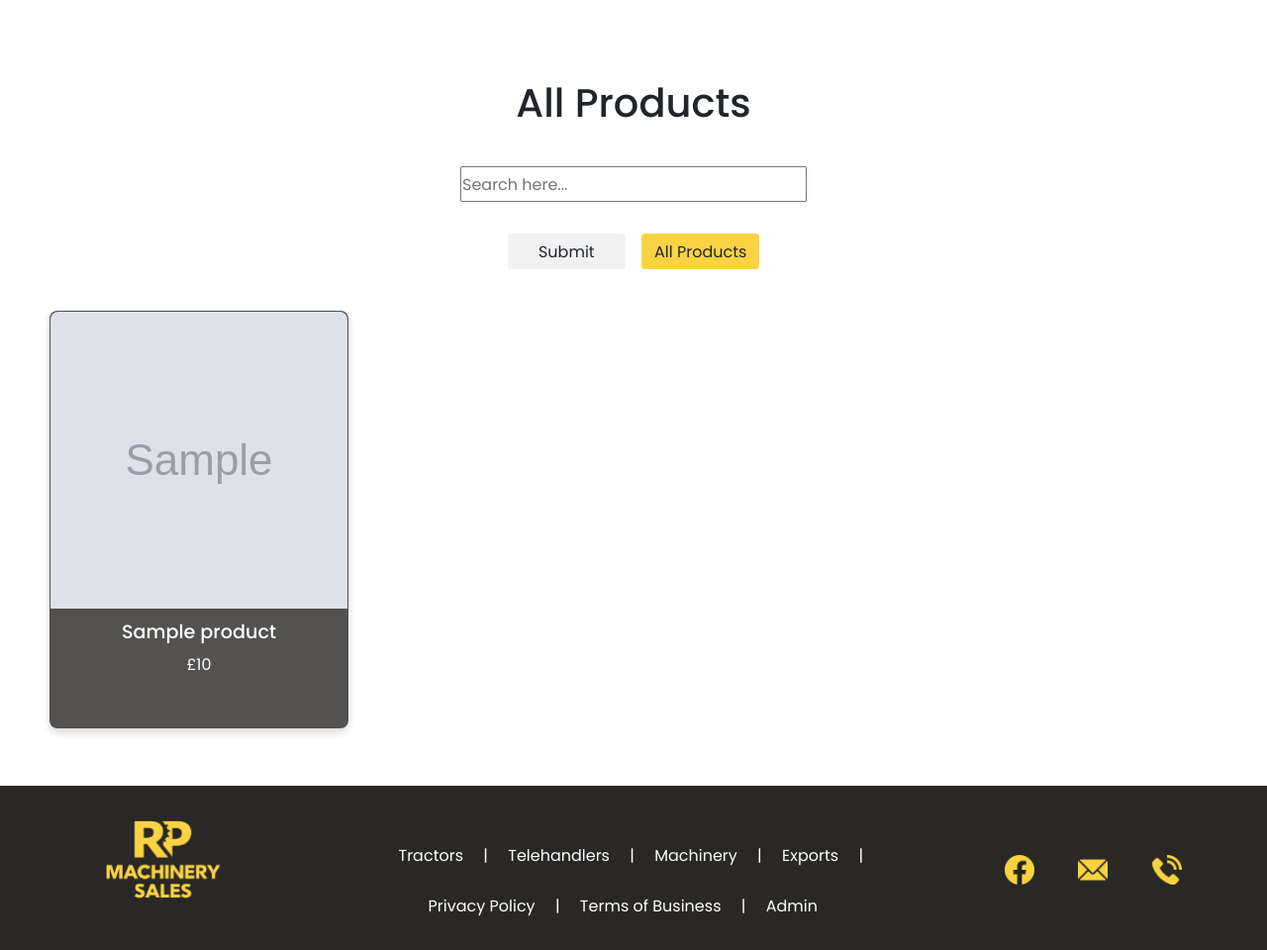
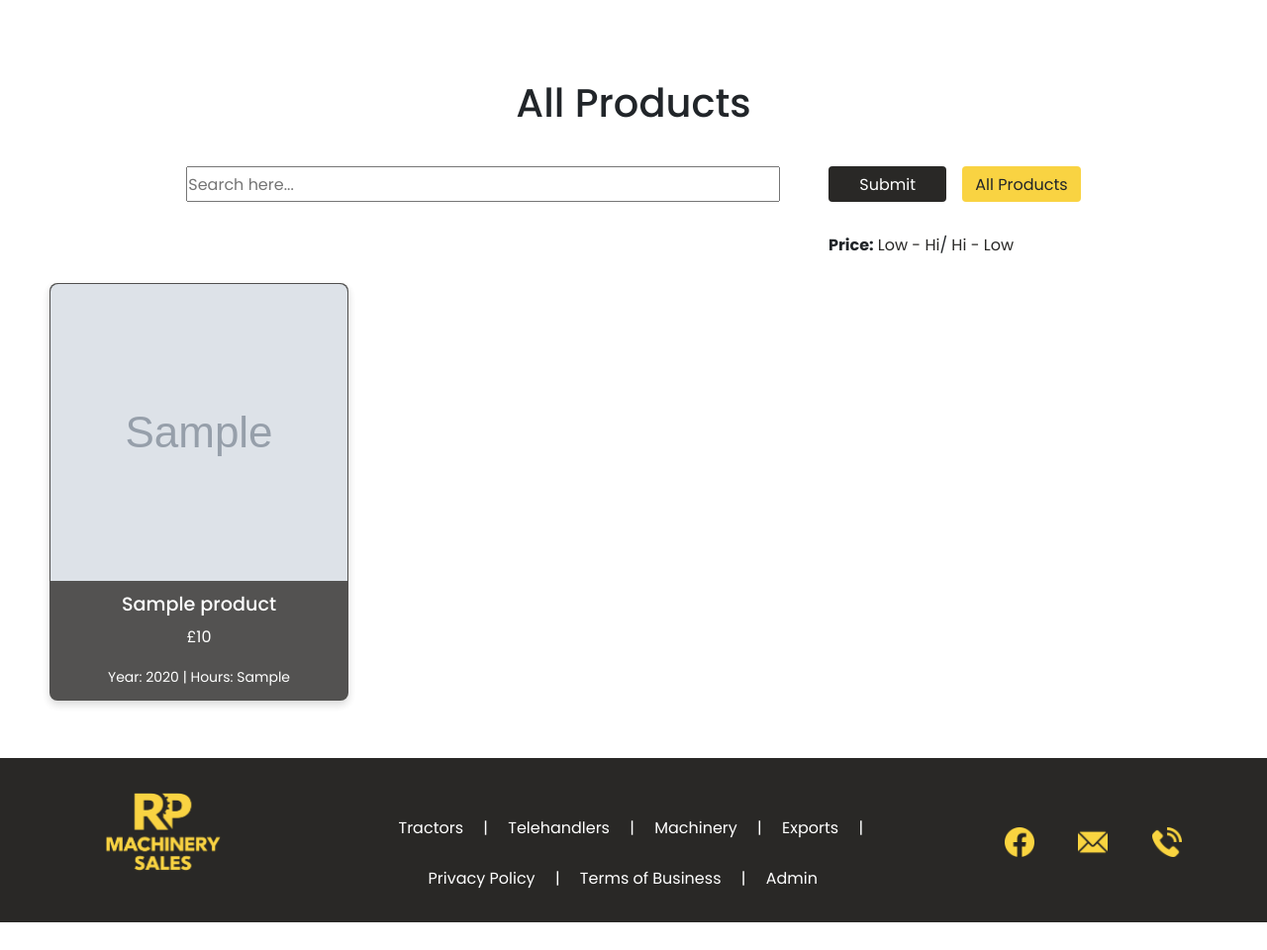
Before and after one commit to Leeap83/RP_machinesales, a PHP site: page /products.php in a window 1280 px wide. Shown: the part 110-1070 px from the top of the page at 99% size. After the commit the page ends 1042 px from the top, so only its background shows below. Run offline with PHP 8.4, Linux system fonts and the light colour scheme; tables that the repository leaves empty or names only in its code hold one stand-in row (values such as "Sample post"); grey boxes marked "Sample" are stand-in pictures; some libraries are stand-ins or nearby versions.

Commit message:
added product filter by price

```diff
--- a/assets/css/style.css
+++ b/assets/css/style.css
@@ -109,10 +109,15 @@ select {height: 36px;}
 .product_content h1 {padding: 0; text-align: left;}
 .product_image h3 {text-align: left;}
 
-.search-field{max-width: 350px;}
+/* search box */
+.search-form {display: flex; flex-wrap: wrap; padding: 2em; max-width: 1000px; margin: auto; gap: 1em; }
+.search-field{max-width: 600px;}
 .search_box {margin: auto; max-width: 800px; display: grid; grid-template-columns: 1fr 1fr; gap: 1em;}
-.search_box .submit{ background: #f1f1f1;}
+.search_box .submit{ background: #292826; color: #fff;}
 .search_box .reset{ background: #F9D342;}
+
+.price-filter {text-align: right; margin-right: 20%;}
+.price-filter a {color: #292826;}
 
 /* edit product */
 .products {text-align: center;}
--- a/products.php
+++ b/products.php
@@ -7,18 +7,32 @@ include('includes/dbh.inc.php');
     <div class="wrapper-main">
         <div class="product-section">
             <h1>All Products</h1>
-            <form action="products.php" method="POST">
+            <form action="products.php" method="POST" class="search-form">
                 <input type="text"  class="search-field" name="search" placeholder="Search here...">
                 <div class="search_box">
                     <input type="submit" class="btn back_btn submit">
                     <input type="submit" class="btn back_btn reset" value="All Products">
                 </div>
             </form>
+
+            <div class="price-filter">
+                <p><strong>Price:</strong>
+                    <a href="products.php?sortby=pricelohi">Low - Hi</a>/
+                    <a href="products.php?sortby=pricehilo">Hi - Low</a>
+                </p>
+            </div>
             <div class="product_grid">
                 <?php
                 if (isset($_POST['search'])){
                     $search = $_POST['search'];
                     $sql = "SELECT * FROM products WHERE product_name like '%$search%' or product_brand like '%$search%' or category like '%$search%'";
+                } elseif (isset($_GET['sortby'])) {
+                    $sortby = $_GET['sortby'];
+                    if ($sortby == 'pricehilo') {
+                        $sql = "SELECT * FROM products ORDER BY price DESC";
+                    } elseif ($sortby = 'pricelohi') {
+                        $sql = "SELECT * FROM products ORDER BY price ASC";
+                    }
                 } else {
                     $sql = "SELECT * FROM products";
                 }
@@ -49,6 +63,7 @@ include('includes/dbh.inc.php');
                                 <div class="card_container">
                                     <h2><?= $row['product_name'] ?></h2>
                                     <p> £<?= number_format($row['price'])?></p>
+                                    <p><small>Year: <?= ($row['years'])?> | Hours: <?=($row['hours'])?></small></p>
                                 </div>
                             </div>
                         </a>
```
Lines whose indentation alone changed are shown as unchanged.
